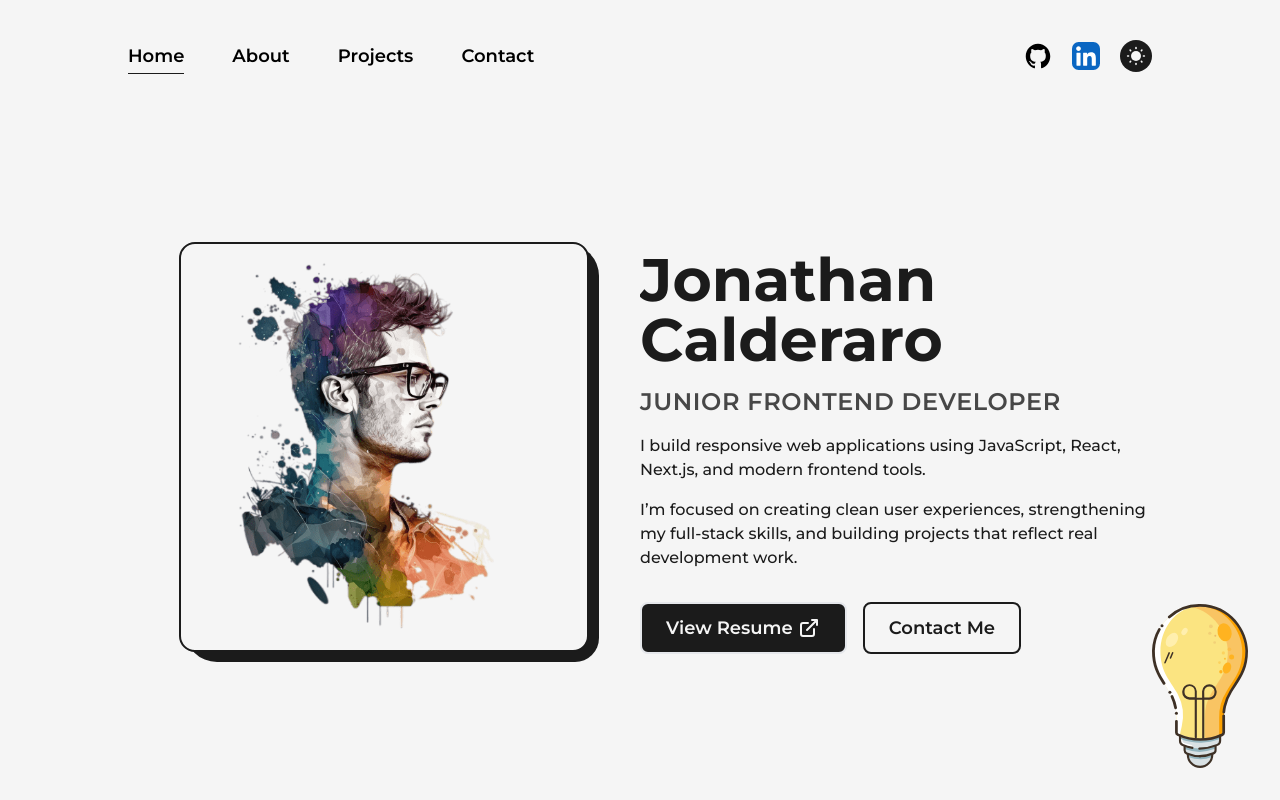
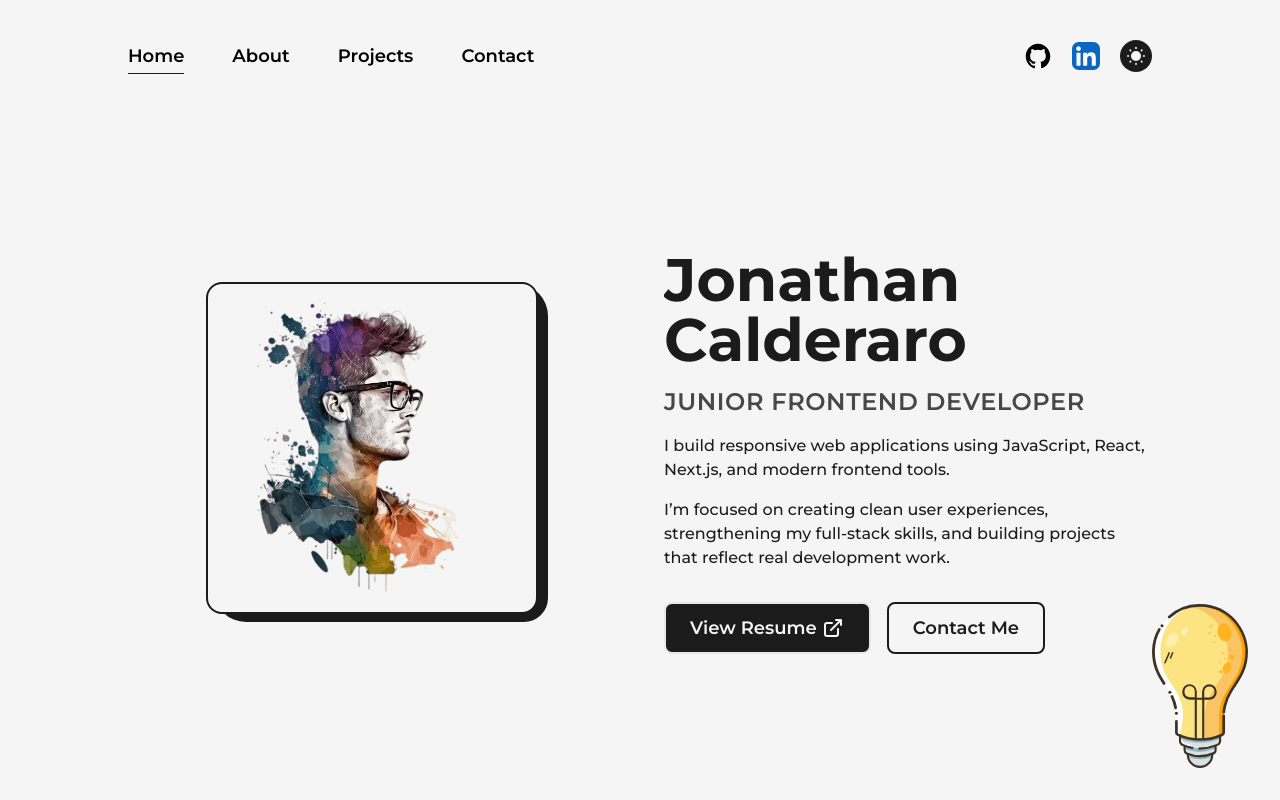
Before and after one commit to jcalderaro-96/Career_Portfolio, a Next.js app: page / in a window 1280 px wide. Shown: the top 800 px of the page. Built offline with nearby package versions, Linux system fonts and the light colour scheme.

Commit message:
Reduce homepage hero image scale and improve balance

```diff
--- a/src/pages/index.js
+++ b/src/pages/index.js
@@ -20,10 +20,10 @@ export default function Home() {
 
       <article className="flex min-h-screen items-center text-dark dark:text-light sm:items-start">
         <Layout className="!pt-0 md:!pt-16 sm:!pt-16">
-          <div className="flex w-full items-start justify-between md:flex-col md:gap-12">
+          <div className="flex w-full items-center justify-between gap-12 md:flex-col md:gap-12">
             <div className="flex w-1/2 justify-center lg:hidden md:inline-block md:w-full">
               <div
-                className="relative w-[80%] h-max rounded-2xl border-2 border-solid border-dark
+                className="relative w-[68%] h-max rounded-2xl border-2 border-solid border-dark
                 bg-light p-4 dark:border-light dark:bg-dark"
               >
                 <div
```
